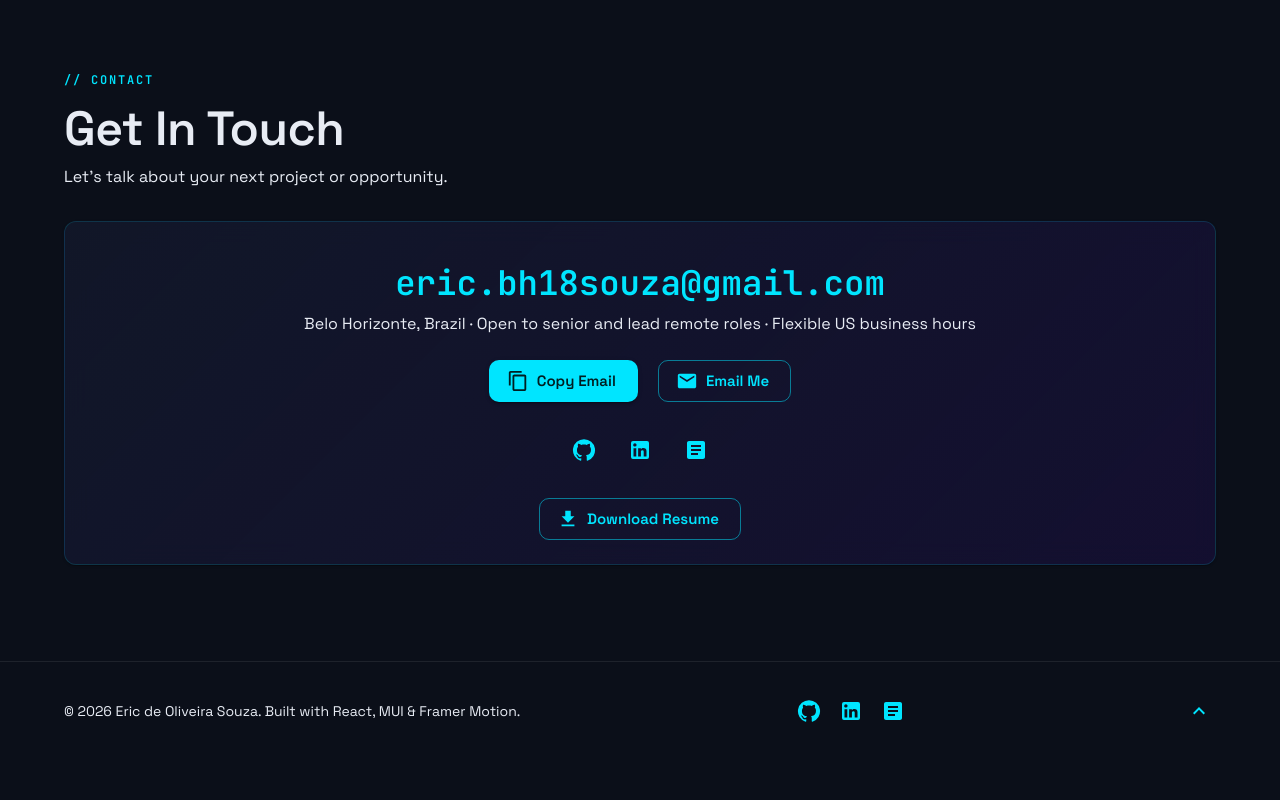
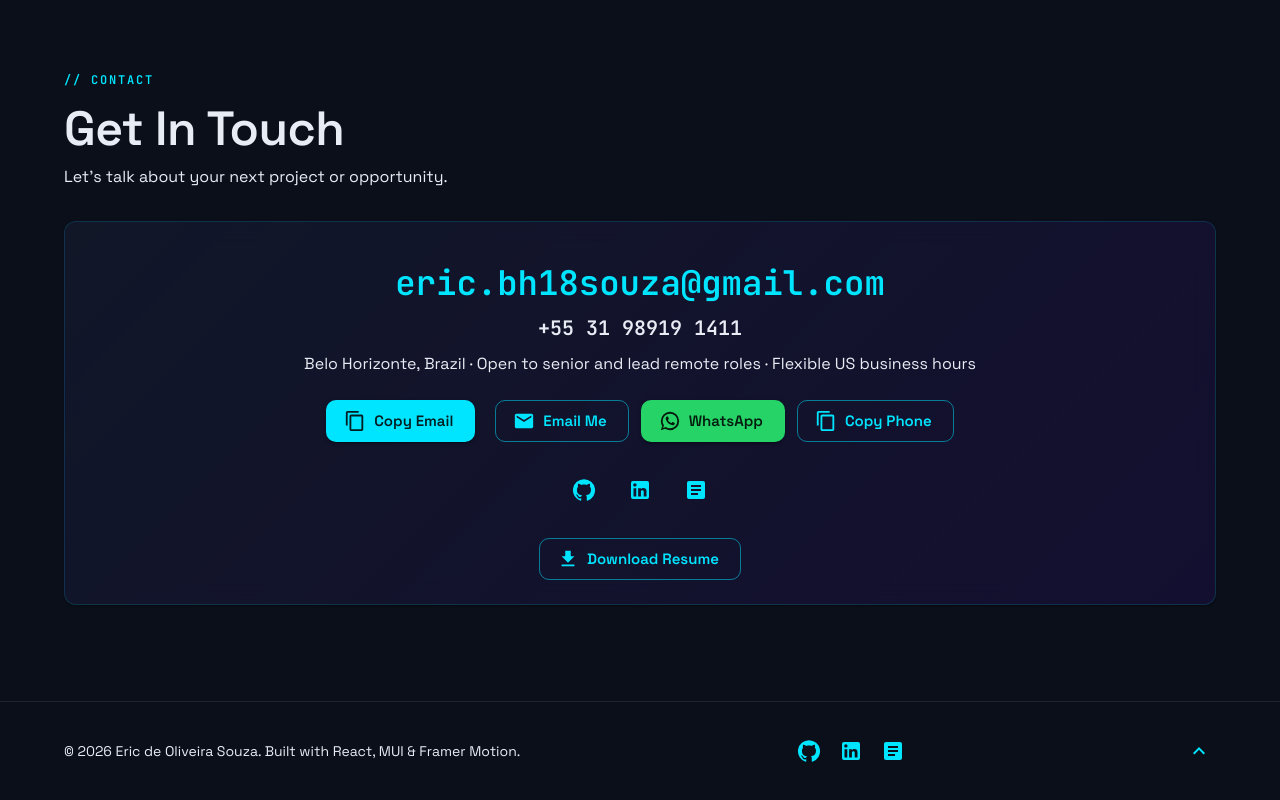
Before and after one commit to Eric-Souza/portfolio, a React (Vite) app: page / in a window 1280 px wide. Shown: the part 9060-9860 px from the top of the page. Before the commit the page ends 9820 px from the top, so only its background shows below. Built offline with nearby package versions, Linux system fonts and the light colour scheme.

Commit message:
Add WhatsApp contact number to profile and contact section.

```diff
--- a/src/components/sections/Contact.tsx
+++ b/src/components/sections/Contact.tsx
@@ -1,6 +1,9 @@
-import { Box, Button, Card, CardContent, Fab, Typography } from '@mui/material';
+import { Box, Button, Card, CardContent, Fab, Snackbar, Alert, Typography } from '@mui/material';
 import DownloadIcon from '@mui/icons-material/Download';
 import EmailIcon from '@mui/icons-material/Email';
+import WhatsAppIcon from '@mui/icons-material/WhatsApp';
+import ContentCopyIcon from '@mui/icons-material/ContentCopy';
+import { useState } from 'react';
 import { motion } from 'framer-motion';
 import { alpha } from '@mui/material/styles';
 import { profile } from '../../data/profile';
@@ -11,6 +14,17 @@ import { monoFont } from '../../theme/theme';
 import { scrollToSection } from '../../hooks/useActiveSection';
 
 export function Contact() {
+  const [phoneCopied, setPhoneCopied] = useState(false);
+
+  const handleCopyPhone = async () => {
+    try {
+      await navigator.clipboard.writeText(profile.whatsapp);
+      setPhoneCopied(true);
+    } catch {
+      window.open(profile.whatsappUrl, '_blank', 'noopener,noreferrer');
+    }
+  };
+
   return (
     <>
       <Section
@@ -49,6 +63,18 @@ export function Contact() {
                 {profile.email}
               </Typography>
 
+              <Typography
+                variant="h6"
+                component="p"
+                sx={{
+                  fontFamily: monoFont,
+                  color: 'text.primary',
+                  mb: 1,
+                }}
+              >
+                {profile.whatsapp}
+              </Typography>
+
               <Typography variant="body1" color="text.secondary" sx={{ mb: 3 }}>
                 {profile.location} · {profile.availability}
               </Typography>
@@ -63,7 +89,39 @@ export function Contact() {
                 }}
               >
                 <CopyEmailButton email={profile.email} size="large" />
+                <Button
+                  variant="contained"
+                  size="large"
+                  href={profile.whatsappUrl}
+                  target="_blank"
+                  rel="noopener noreferrer"
+                  startIcon={<WhatsAppIcon />}
+                  aria-label={`Message Eric on WhatsApp at ${profile.whatsapp}`}
+                  sx={{ bgcolor: '#25D366', '&:hover': { bgcolor: '#1DA851' } }}
+                >
+                  WhatsApp
+                </Button>
+                <Button
+                  variant="outlined"
+                  size="large"
+                  onClick={handleCopyPhone}
+                  startIcon={<ContentCopyIcon />}
+                  aria-label={`Copy phone number ${profile.whatsapp}`}
+                >
+                  Copy Phone
+                </Button>
               </Box>
+
+              <Snackbar
+                open={phoneCopied}
+                autoHideDuration={2500}
+                onClose={() => setPhoneCopied(false)}
+                anchorOrigin={{ vertical: 'bottom', horizontal: 'center' }}
+              >
+                <Alert severity="success" variant="filled" onClose={() => setPhoneCopied(false)}>
+                  Phone number copied to clipboard!
+                </Alert>
+              </Snackbar>
 
               <Box sx={{ display: 'flex', justifyContent: 'center', mb: 3 }}>
                 <SocialLinks links={profile.links} size="large" />
--- a/src/data/profile.ts
+++ b/src/data/profile.ts
@@ -6,6 +6,8 @@ export const profile: Profile = {
   tagline:
     '8+ years building production systems across legal-tech, healthcare, fintech, and AI — from architecture to deployment.',
   email: 'eric.bh18souza@gmail.com',
+  whatsapp: '+55 31 98919 1411',
+  whatsappUrl: 'https://wa.me/5531989191411',
   location: 'Belo Horizonte, Brazil',
   availability:
     'Open to senior and lead remote roles · Flexible US business hours',
--- a/src/data/types.ts
+++ b/src/data/types.ts
@@ -14,6 +14,8 @@ export interface Profile {
   title: string;
   tagline: string;
   email: string;
+  whatsapp: string;
+  whatsappUrl: string;
   location: string;
   availability: string;
   avatarSrc: string;
```
